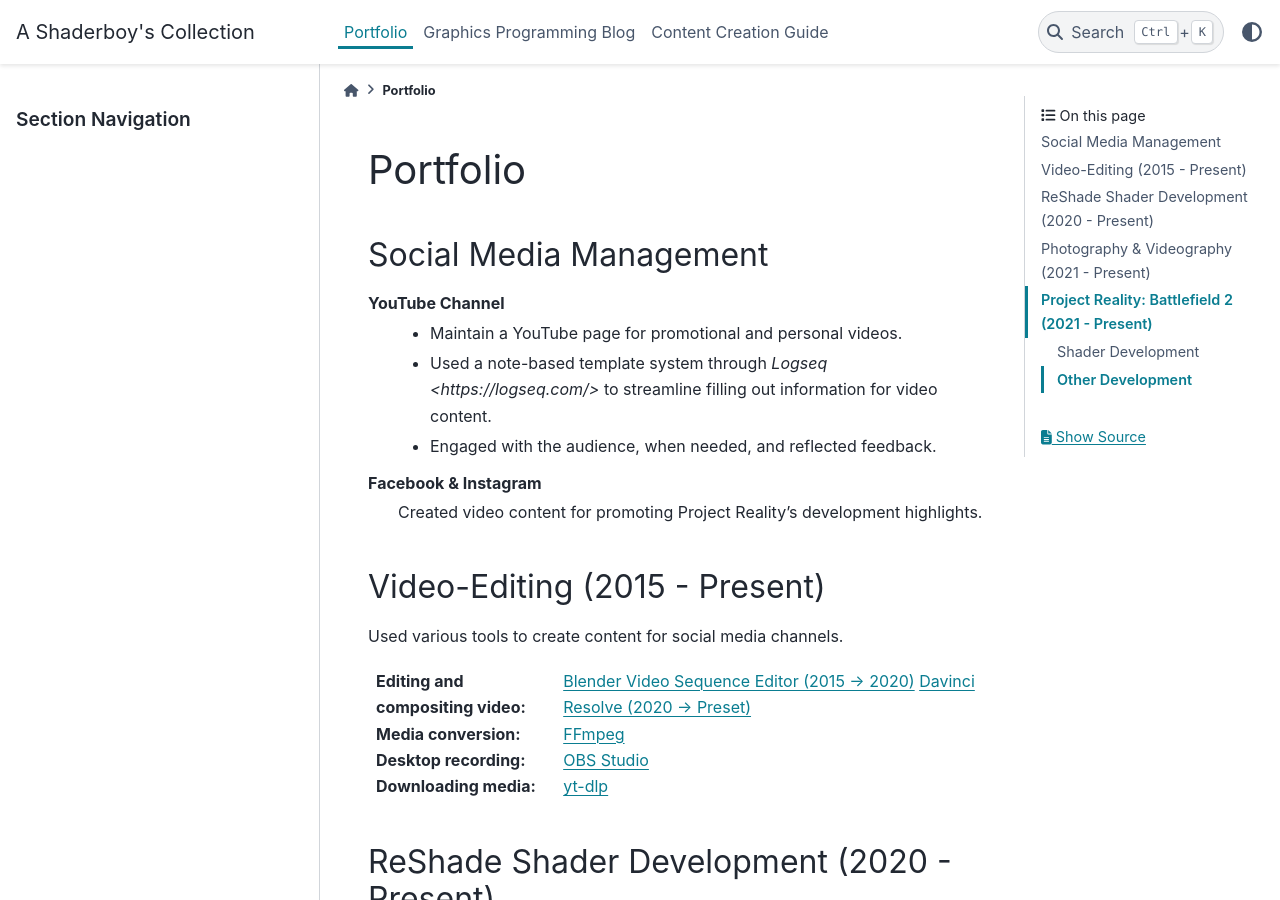
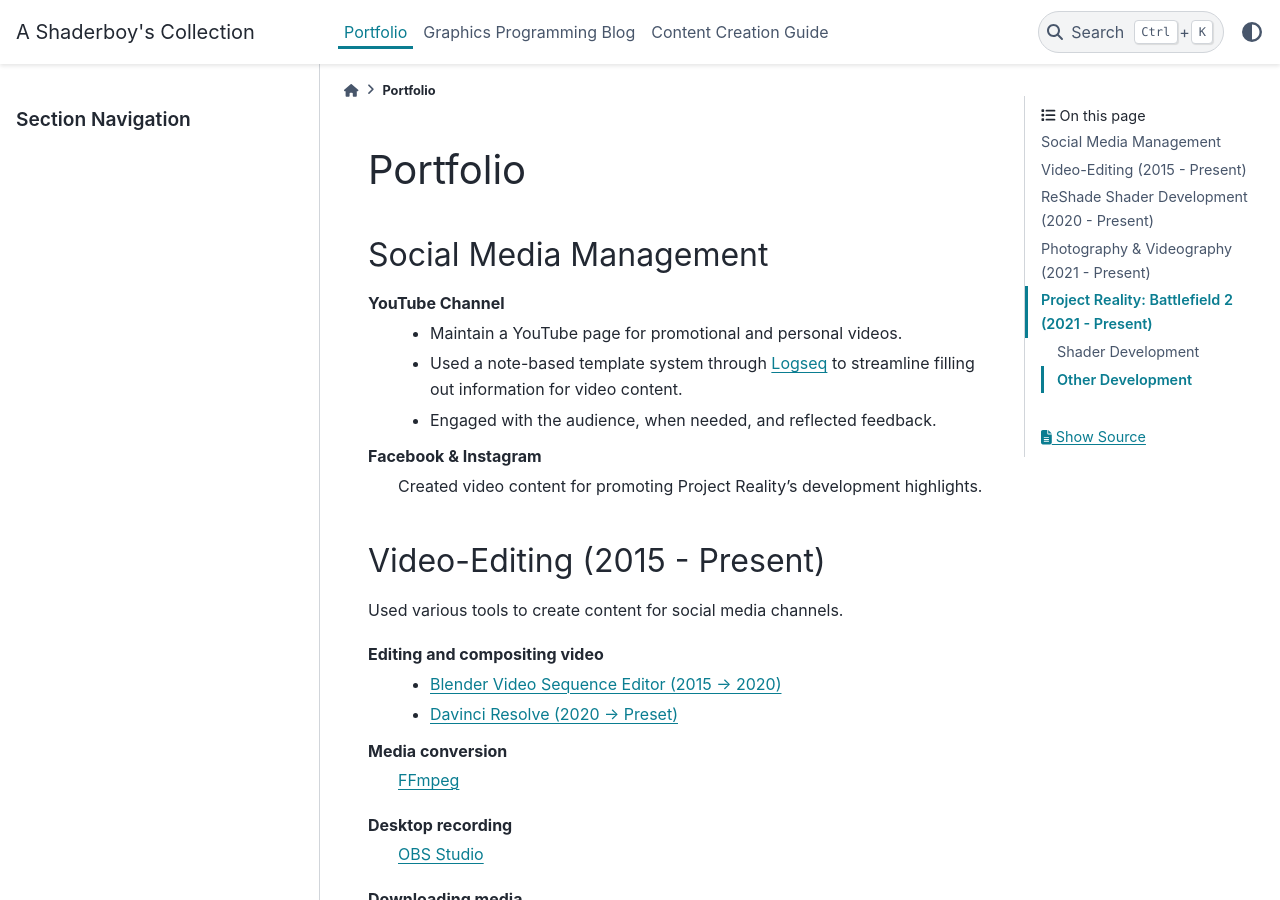
Before and after one commit to papadanku/papadanku.github.io, a Sphinx documentation site: the page built from doc/source/portfolio.rst, in a window 1280 px wide and 900 px high. Built offline with Sphinx 7.4.7 and the PyData theme 0.15.4, drawn with Linux system fonts in a browser that asks for light colours.

Commit message:
Updated portfolio

```diff
--- a/doc/source/portfolio.rst
+++ b/doc/source/portfolio.rst
@@ -7,7 +7,7 @@ Social Media Management
 
 YouTube Channel
     - Maintain a YouTube page for promotional and personal videos.
-    - Used a note-based template system through `Logseq <https://logseq.com/>` to streamline filling out information for video content.
+    - Used a note-based template system through `Logseq <https://logseq.com/>`_ to streamline filling out information for video content.
     - Engaged with the audience, when needed, and reflected feedback.
 
 Facebook & Instagram
@@ -18,12 +18,18 @@ Video-Editing (2015 - Present)
 
 Used various tools to create content for social media channels.
 
-:Editing and compositing video:
-    `Blender Video Sequence Editor (2015 -> 2020) <https://www.blender.org/features/video-editing/>`_
-    `Davinci Resolve (2020 -> Preset) <https://www.blackmagicdesign.com/products/davinciresolve>`_
-:Media conversion: `FFmpeg <https://ffmpeg.org/>`_
-:Desktop recording: `OBS Studio <https://obsproject.com/>`_
-:Downloading media: `yt-dlp <https://github.com/yt-dlp/yt-dlp>`_
+Editing and compositing video
+    - `Blender Video Sequence Editor (2015 -> 2020) <https://www.blender.org/features/video-editing/>`_
+    - `Davinci Resolve (2020 -> Preset) <https://www.blackmagicdesign.com/products/davinciresolve>`_
+
+Media conversion
+    `FFmpeg <https://ffmpeg.org/>`_
+
+Desktop recording
+    `OBS Studio <https://obsproject.com/>`_
+
+Downloading media
+    `yt-dlp <https://github.com/yt-dlp/yt-dlp>`_
 
 ReShade Shader Development (2020 - Present)
 -------------------------------------------
```
